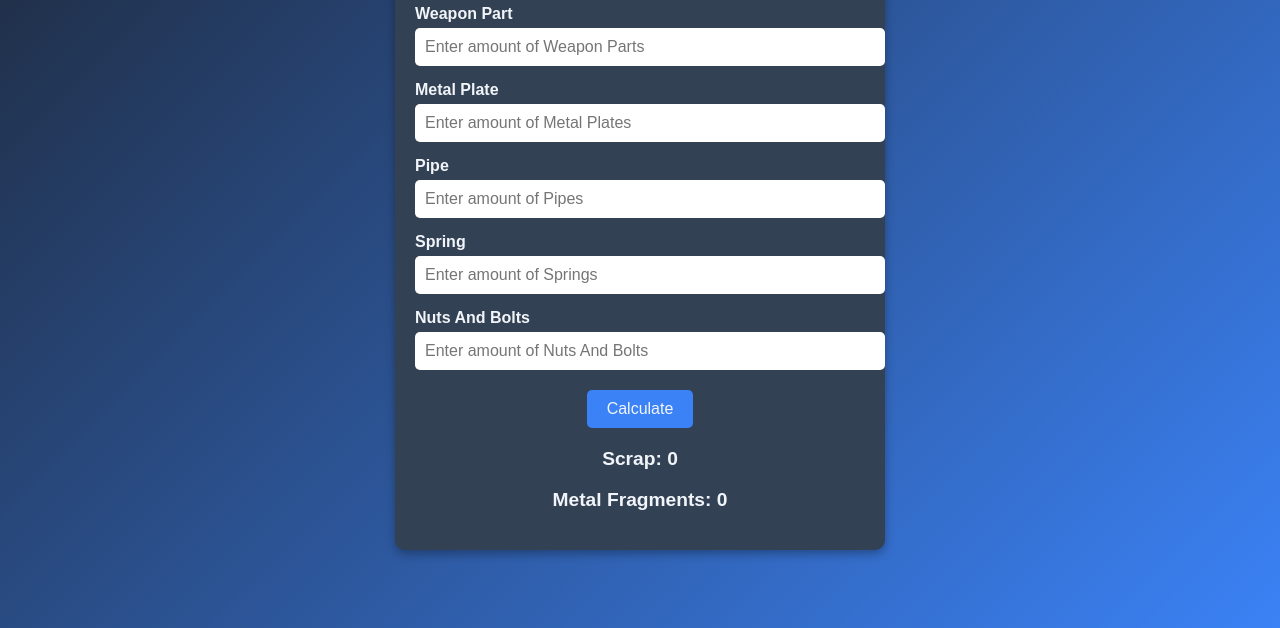
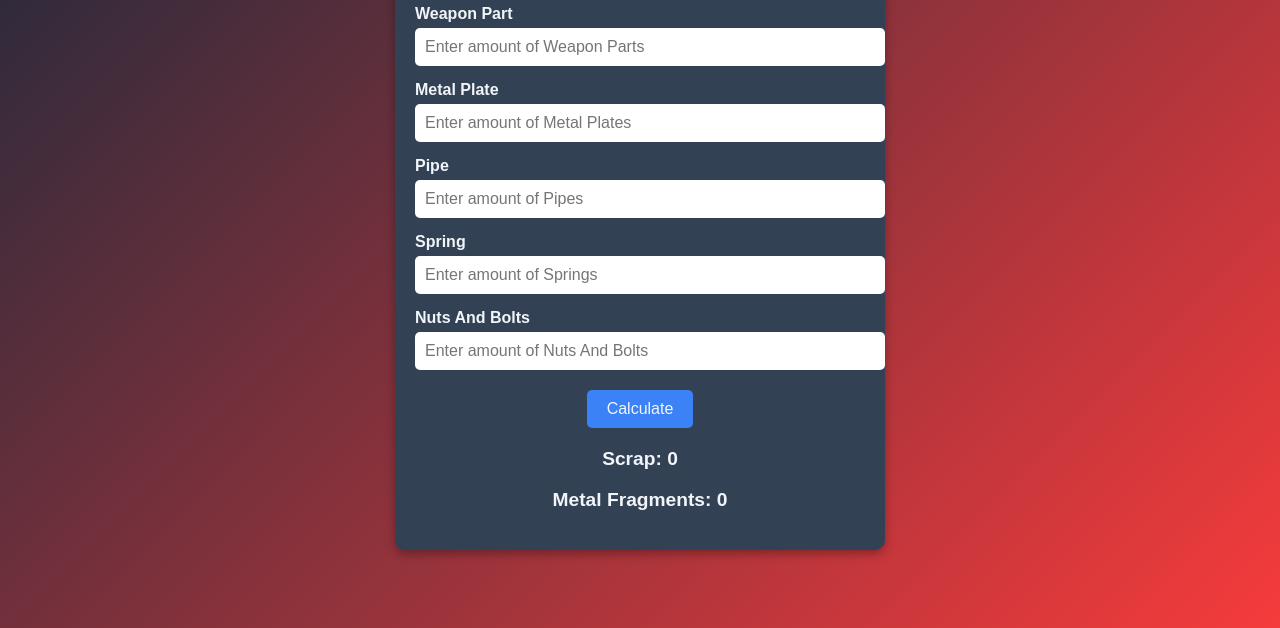
Before and after one commit to UnknownPlaysX/StrayedDashboard, a plain HTML site: page index.html in a window 1280 px wide. Shown: the part 172-800 px from the top of the page. Drawn offline with Linux system fonts and the light colour scheme.

Commit message:
Updated background color

```diff
--- a/index.html
+++ b/index.html
@@ -8,7 +8,7 @@
     <style>
         body {
             font-family: Arial, sans-serif;
-            background: linear-gradient(135deg, #1e293b, #3b82f6);
+            background: linear-gradient(135deg, #1e293b, #f63b3b);
             color: #f1f5f9;
             display: flex;
             justify-content: center;
```
